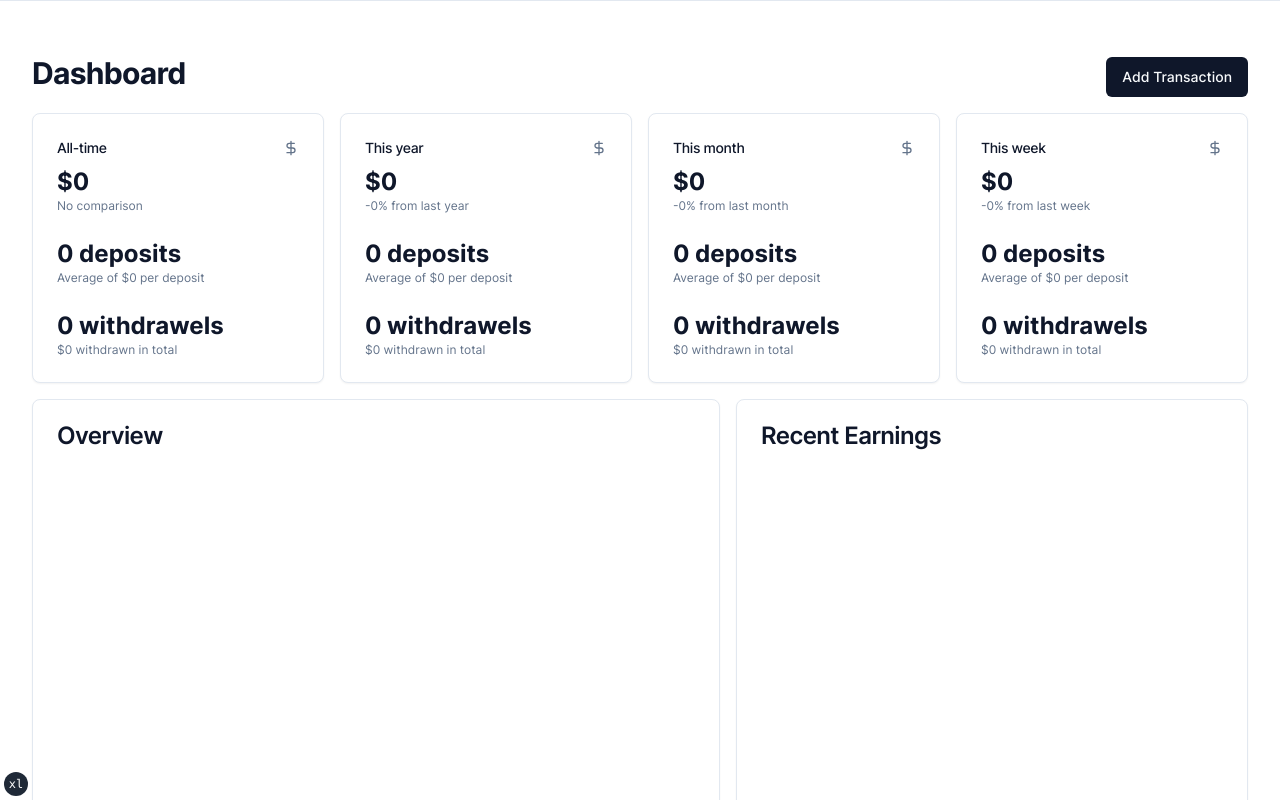
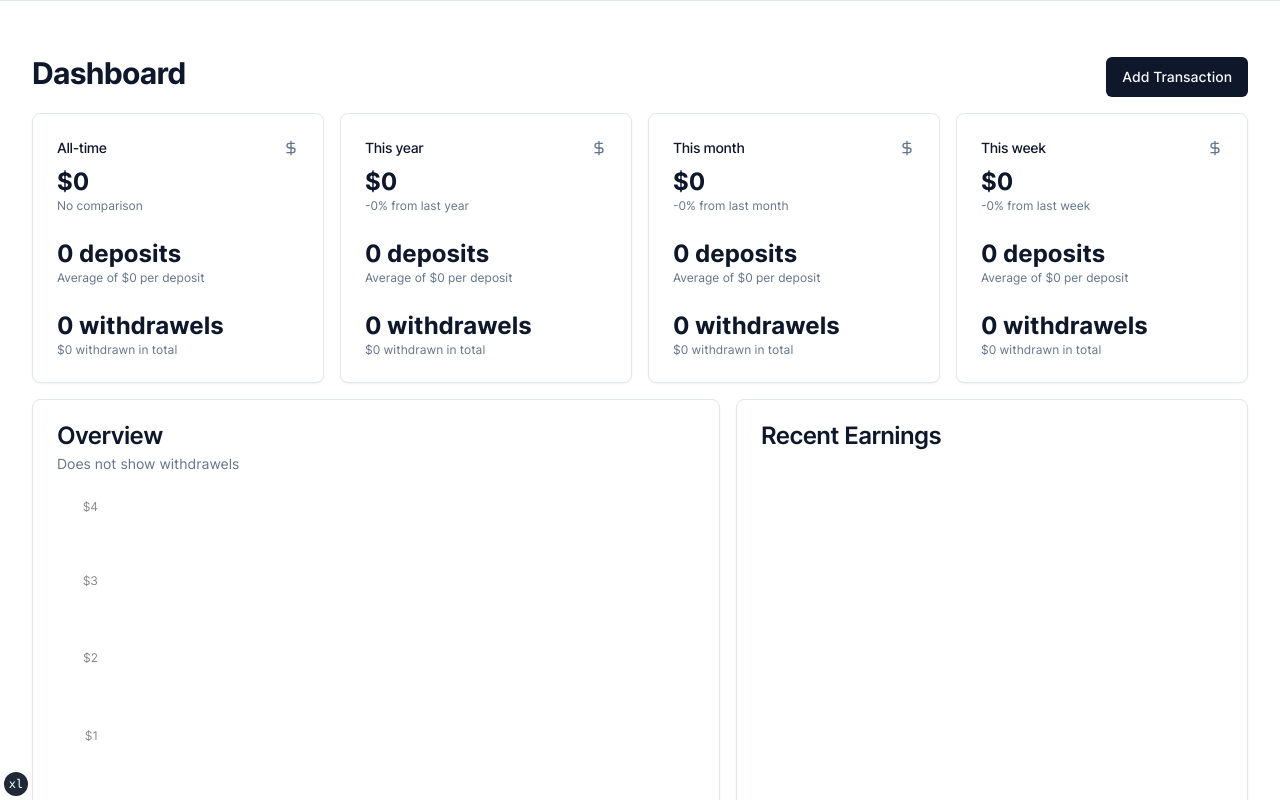
Before and after one commit to AsynchronousAI/flow, a React (Vite) app in the folder flow/: page / in a window 1280 px wide. Built offline with nearby package versions, Linux system fonts and the light colour scheme.

Commit message:
Improve overview

```diff
--- a/flow/src/dashboard/components/overview.tsx
+++ b/flow/src/dashboard/components/overview.tsx
@@ -19,20 +19,33 @@ function abbreviateNumber(value) {
   }
   return newValue;
 }
-
+const months = ["Jan", "Feb", "Mar", "Apr", "May", "Jun", "Jul", "Aug", "Sep", "Nov", "Dec"]
 export function Overview() {
   const numData = getTrans();
   var preData = []
-  var data = []
+  var data = [
+    { name: months[0], total: 0 },
+    { name: months[1], total: 0 },
+    { name: months[2], total: 0 },
+    { name: months[3], total: 0 },
+    { name: months[4], total: 0 },
+    { name: months[5], total: 0 },
+    { name: months[6], total: 0 },
+    { name: months[7], total: 0 },
+    { name: months[8], total: 0 },
+    { name: months[9], total: 0 },
+    { name: months[10], total: 0 },
+    { name: months[11], total: 0 },
+  ]
+
 
   numData.forEach((item: any) => {
     if (item.positive) {
       const year = new Date(parseInt(item.date.replace(/,/g, ''))).getFullYear()
       const monthNum = new Date(parseInt(item.date.replace(/,/g, ''))).getMonth()
-      const month = ["January", "February", "March", "April", "May", "June", "July", "August", "September", "October", "November", "December"][monthNum];
-
+      const month = months[monthNum];
       if (year == new Date().getFullYear()) { // TODO: add withdraws
-        preData.push({ name: month, total: item.amount * (item.positive ? 1 : -1) })
+        preData.push({ name: month, total: item.positive ? item.amount : -item.amount })
       }
     }
   })
--- a/flow/src/dashboard/page.tsx
+++ b/flow/src/dashboard/page.tsx
@@ -9,7 +9,7 @@ import {
 } from "@/components/ui/card"
 import { Overview } from "@/dashboard/components/overview"
 import { RecentSales } from "@/dashboard/components/recent-sales"
-import { addTrans, connect, exportData } from "@/lib/flow"
+import { addTrans, connect, exportData, getTrans } from "@/lib/flow"
 import {
   Popover,
   PopoverContent,
@@ -29,7 +29,7 @@ import {
 import * as React from "react"
 import { zodResolver } from "@hookform/resolvers/zod"
 import { CalendarIcon } from "@radix-ui/react-icons"
-import { format } from "date-fns"
+import { format, set } from "date-fns"
 import { useForm } from "react-hook-form"
 import * as z from "zod"
 
@@ -43,6 +43,21 @@ const FormSchema = z.object({
     required_error: "A time is required.",
   }),
 })
+
+function getWeekNumber(d) {
+  // Copy date so don't modify original
+  d = new Date(Date.UTC(d.getFullYear(), d.getMonth(), d.getDate()));
+  // Set to nearest Thursday: current date + 4 - current day number
+  // Make Sunday's day number 7
+  d.setUTCDate(d.getUTCDate() + 4 - (d.getUTCDay() || 7));
+  // Get first day of year
+  var yearStart = new Date(Date.UTC(d.getUTCFullYear(), 0, 1));
+  // Calculate full weeks to nearest Thursday
+  var weekNo = Math.ceil((((d - yearStart) / 86400000) + 1) / 7);
+  // Return array of year and week number
+  return [d.getUTCFullYear(), weekNo];
+}
+
 
 export default function DashboardPage() {
   const [date, setDate] = React.useState<Date>()
@@ -79,6 +94,29 @@ export default function DashboardPage() {
   const [yearIncrease, setYearIncrease] = React.useState("-0")
   const [monthIncrease, setMonthIncrease] = React.useState("-0")
   const [weekIncrease, setWeekIncrease] = React.useState("-0")
+
+  const data = getTrans();
+
+  /*data.map((item: any) => {
+    const year = new Date(parseInt(item.date.replace(/,/g, ''))).getFullYear()
+    const month = new Date(parseInt(item.date.replace(/,/g, ''))).getMonth()
+    const week = getWeekNumber(new Date(parseInt(item.date.replace(/,/g, ''))))[1]
+
+    const currentYear = new Date().getFullYear()
+    const currentMonth = new Date().getMonth()
+    const currentWeek = getWeekNumber(new Date())[1]
+
+    setTotalAllTime(totalAllTime + item.amount * (item.positive ? 1 : -1))
+    if (year == currentYear) {
+      setTotalThisYear(totalThisYear + item.amount * (item.positive ? 1 : -1))
+    }
+    if (month == currentMonth) {
+      setTotalThisMonth(totalThisMonth + item.amount * (item.positive ? 1 : -1))
+    }
+    if (week == currentWeek) {
+      setTotalThisWeek(totalThisWeek + item.amount * (item.positive ? 1 : -1))
+    }
+  })*/
 
   return (
     <>
@@ -349,6 +387,7 @@ export default function DashboardPage() {
                 <Card className="col-span-4">
                   <CardHeader>
                     <CardTitle>Overview</CardTitle>
+                    <CardDescription>Does not show withdrawels</CardDescription>
                   </CardHeader>
                   <CardContent className="pl-2">
                     <Overview />
```
